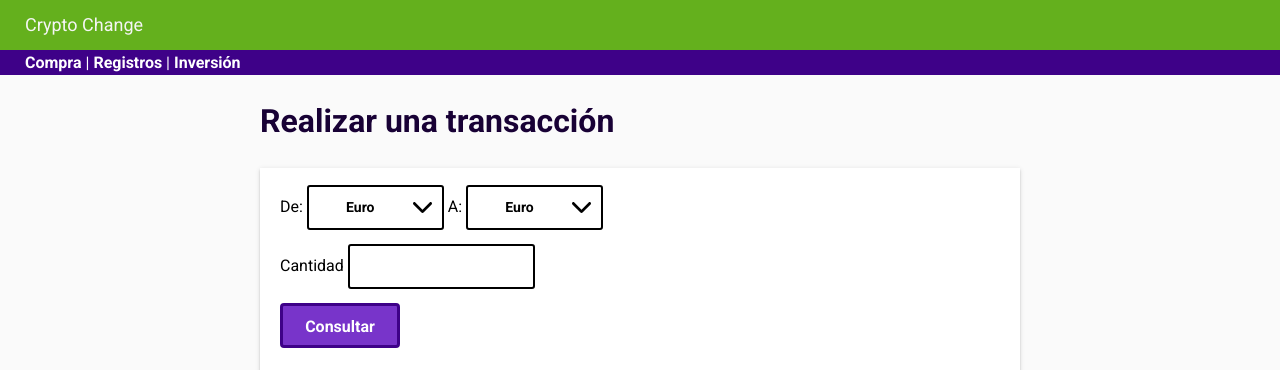
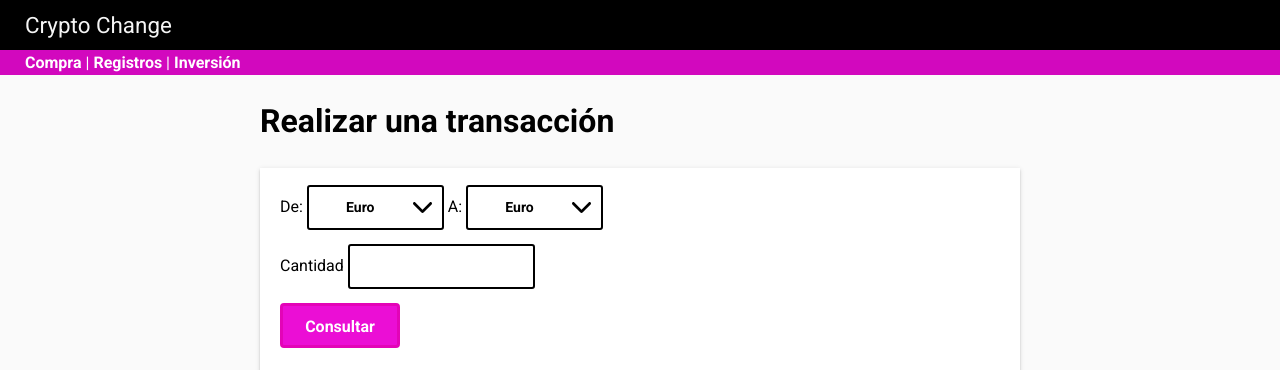
Before and after one commit to FernandoSobrino/flask_classic, a Flask app: page / in a window 1280 px wide. Shown: the top 370 px of the page. Run offline with Flask 2, Linux system fonts and the light colour scheme.

Commit message:
feat: cambio colores pagina web

```diff
--- a/criptoapp/static/css/flat-remix.css
+++ b/criptoapp/static/css/flat-remix.css
@@ -452,8 +452,8 @@ input[type=reset]:active, input[type=reset].active,
 }
 
 .purple-button, input.purple-button {
-    background: #7834ca;
-    border-color: #3e0188;
+    background: #eb0ed5;
+    border-color: #e304b7;
 }
 
 
--- a/criptoapp/static/css/styles.css
+++ b/criptoapp/static/css/styles.css
@@ -1,14 +1,14 @@
 header {
-    background-color: rgba(82, 168, 2, 0.886);
+    background-color: black;
     color: whitesmoke;
     height: 50px;
-    font-size: large;
+    font-size: 1.4rem;
     line-height: 50px;
     padding-left: 25px;
 }
 
 nav {
-    background-color: #3e0188;
+    background-color: #d208be;
     color: white;
     height: 25px;
     font-size: medium;
@@ -31,7 +31,7 @@ h2,
 h3,
 h4,
 h5 {
-    color: #180135;
+    color: black;
 }
 
 table.paper {
@@ -44,8 +44,8 @@ table.paper td {
 }
 
 table.paper .table_header {
-    border-bottom: rgba(102, 209, 3, 0.886) 1px solid;
-    color:#3e0188;
+    border-bottom: #e304b7 2px solid;
+    color: black;
 
 }
 
```
